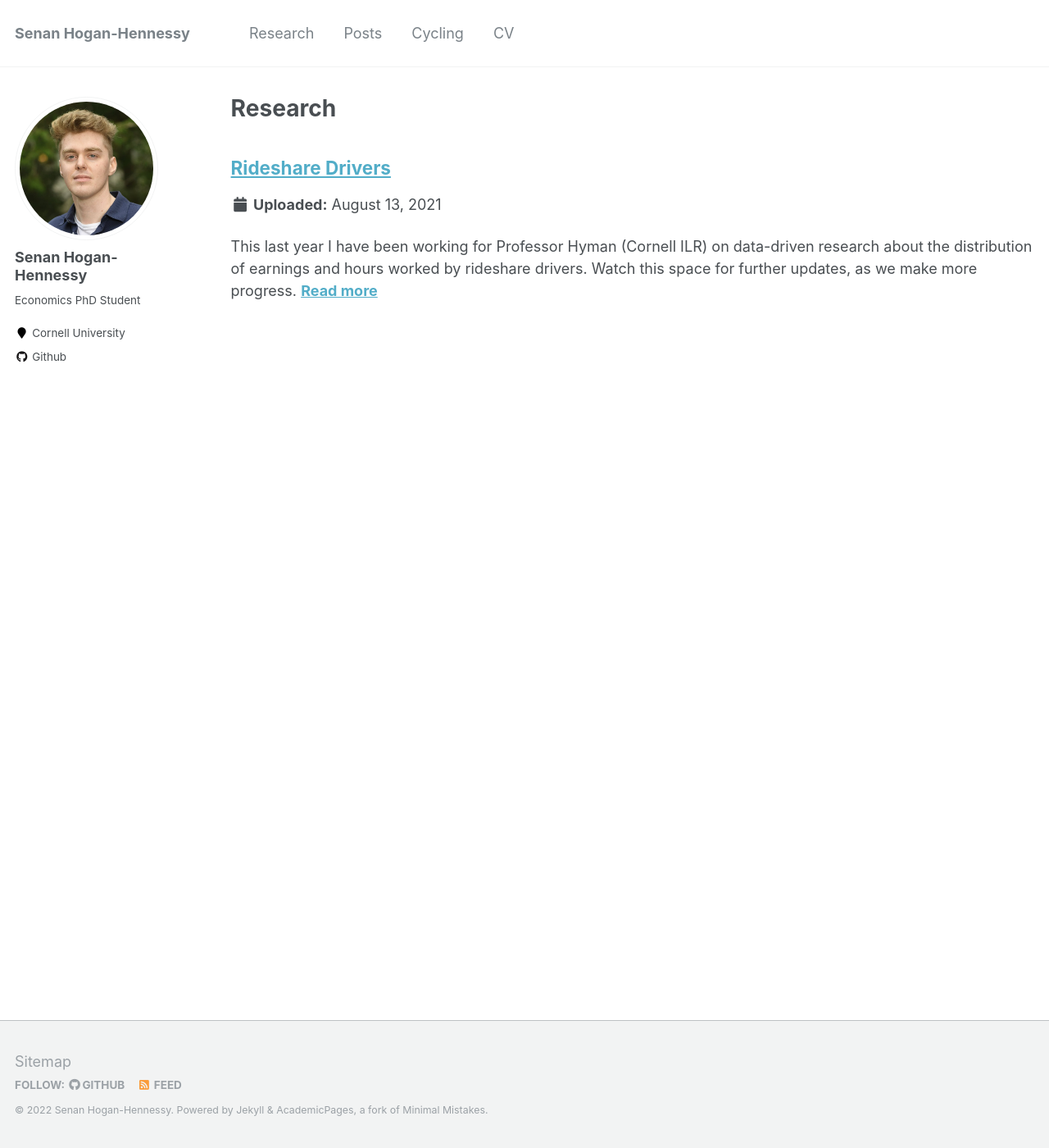
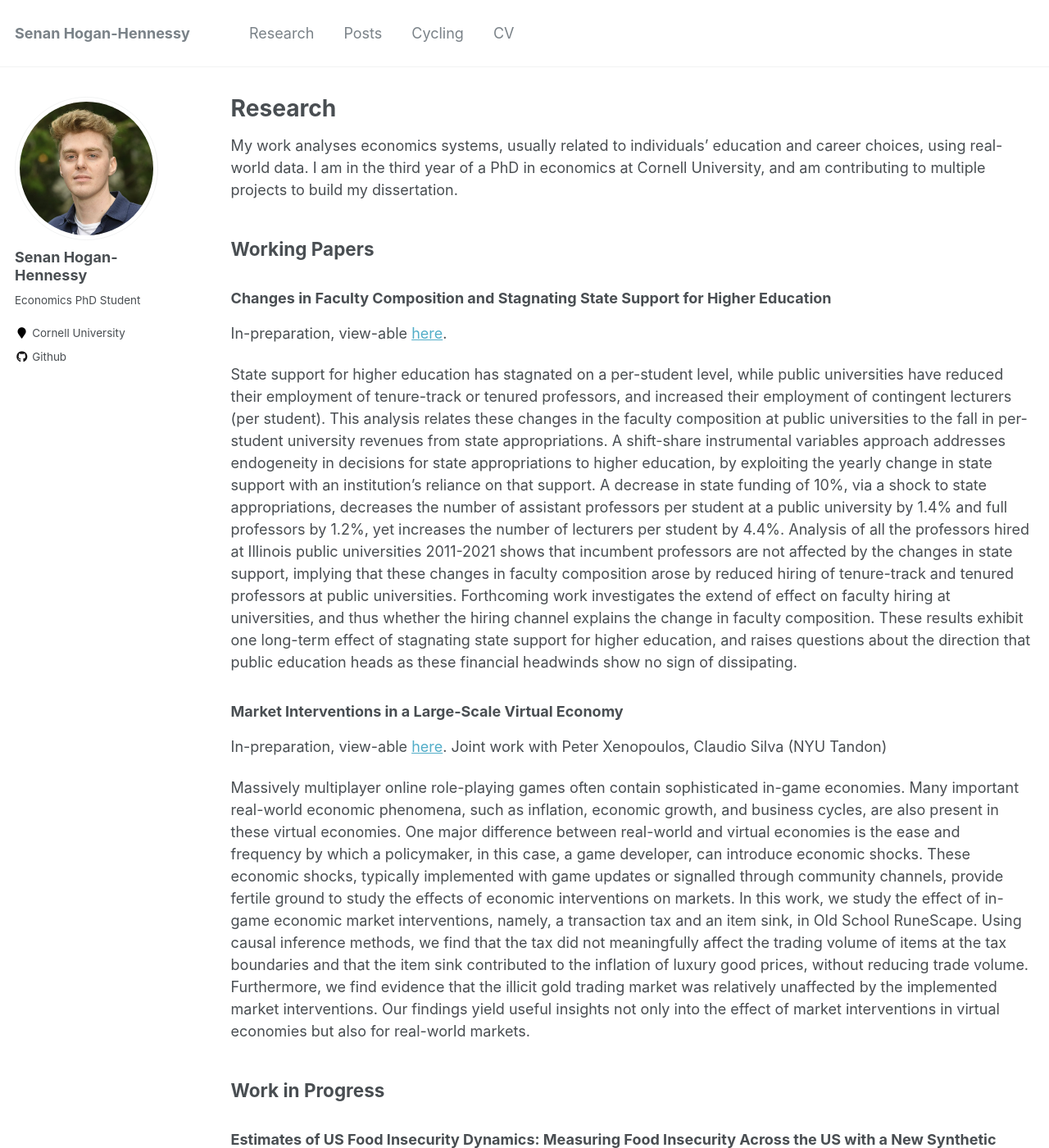
Before and after one commit to shoganhennessy/shoganhennessy.github.io, a Jekyll site: the page built from _pages/research.md, in a window 1280 px wide and 1400 px high. Shown: the whole window at 82% size. Built offline with Jekyll 4.4.1, drawn with Linux system fonts in a browser that asks for light colours; some of the changed text lies outside the part shown.

Commit message:
adjust about.

```diff
--- a/_pages/research.md
+++ b/_pages/research.md
@@ -5,8 +5,53 @@ permalink: /research/
 author_profile: true
 ---
 
-{% include base_path %}
+My work analyses economics systems, usually related to individuals' education and career choices, using real-world data.
+I am in the third year of a PhD in economics at Cornell University, and am contributing to multiple projects to build my dissertation.
 
-{% for post in site.research reversed %}
-  {% include archive-single.html %}
-{% endfor %}
+## Working Papers
+
+### Changes in Faculty Composition and Stagnating State Support for Higher Education
+
+In-preparation, view-able [here](https://github.com/shoganhennessy/state-faculty-composition).
+
+State support for higher education has stagnated on a per-student level, while public universities have reduced their employment of tenure-track or tenured professors, and increased their employment of contingent lecturers (per student).
+This analysis relates these changes in the faculty composition at public universities to the fall in per-student university revenues from state appropriations.
+A shift-share instrumental variables approach addresses endogeneity in decisions for state appropriations to higher education, by exploiting the yearly change in state support with an institution’s reliance on that support.
+A decrease in state funding of 10%, via a shock to state appropriations, decreases the number of assistant professors per student at a public university by 1.4% and full professors by 1.2%, yet increases the number of lecturers per student by 4.4%.
+Analysis of all the professors hired at Illinois public universities 2011-2021 shows that incumbent professors are not affected by the changes in state support, implying that these changes in faculty composition arose by reduced hiring of tenure-track and tenured professors at public universities.
+Forthcoming work investigates the extend of effect on faculty hiring at universities, and thus whether the hiring channel explains the change in faculty composition.
+These results exhibit one long-term effect of stagnating state support for higher education, and raises questions about the direction that public education heads as these financial headwinds show no sign of dissipating.
+
+### Market Interventions in a Large-Scale Virtual Economy
+
+In-preparation, view-able [here](https://doi.org/10.48550/arXiv.2210.07970).
+Joint work with Peter Xenopoulos, Claudio Silva (NYU Tandon)
+
+Massively multiplayer online role-playing games often contain sophisticated in-game economies.
+Many important real-world economic phenomena, such as inflation, economic growth, and business cycles, are also present in these virtual economies.
+One major difference between real-world and virtual economies is the ease and frequency by which a policymaker, in this case, a game developer, can introduce economic shocks.
+These economic shocks, typically implemented with game updates or signalled through community channels, provide fertile ground to study the effects of economic interventions on markets.
+In this work, we study the effect of in-game economic market interventions, namely, a transaction tax and an item sink, in Old School RuneScape.
+Using causal inference methods, we find that the tax did not meaningfully affect the trading volume of items at the tax boundaries and that the item sink contributed to the inflation of luxury good prices, without reducing trade volume.
+Furthermore, we find evidence that the illicit gold trading market was relatively unaffected by the implemented market interventions.
+Our findings yield useful insights not only into the effect of market interventions in virtual economies but also for real-world markets.
+
+## Work in Progress
+
+### Estimates of US Food Insecurity Dynamics: Measuring Food Insecurity Across the US with a New Synthetic Panel Approach
+
+Joint work with Seungmin Lee, Chris Barrett (Cornell Dyson Applied Economics)
+
+Economics project measuring food insecurity, furthering applied econometrics methods to infer time dynamics in the absence of explicit panel data.
+
+### Overlapping Measures of Rideshare Drivers' Hours and Earnings in the Gig Economy
+
+Joint work with Louis Hyman, Yudi Wang (Cornell Industrial Labor Relations)
+
+General interest project combining multiple sources of administrative data on the exact hours worked of rideshare drivers.
+In-prepartion draft delayed by recent developments at Uber.
+
+### Immediate Effects of a Faculty Union
+
+Labour economics project analysing the (causal) effect of a new collective bargaining agreement on public university professors.
+Focuses on the differential effects on tenured and non-tenured professors, using a difference-in-difference approach.
```
Also changed, not shown: files/cv/bibliography.bib (+6 -3 lines), 1 other file.
